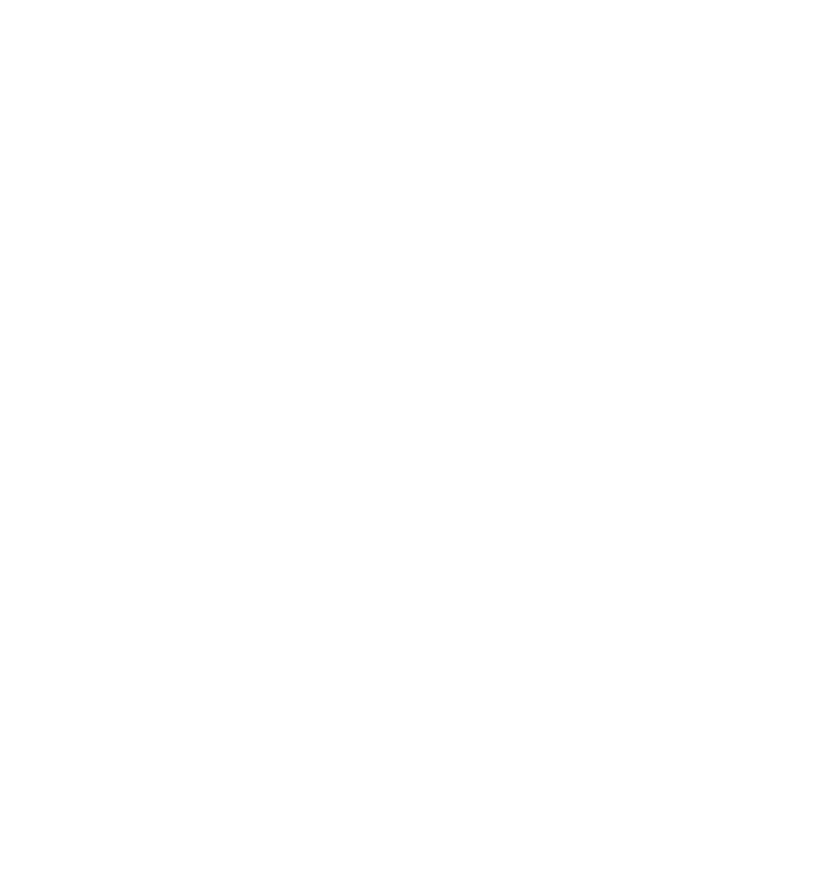
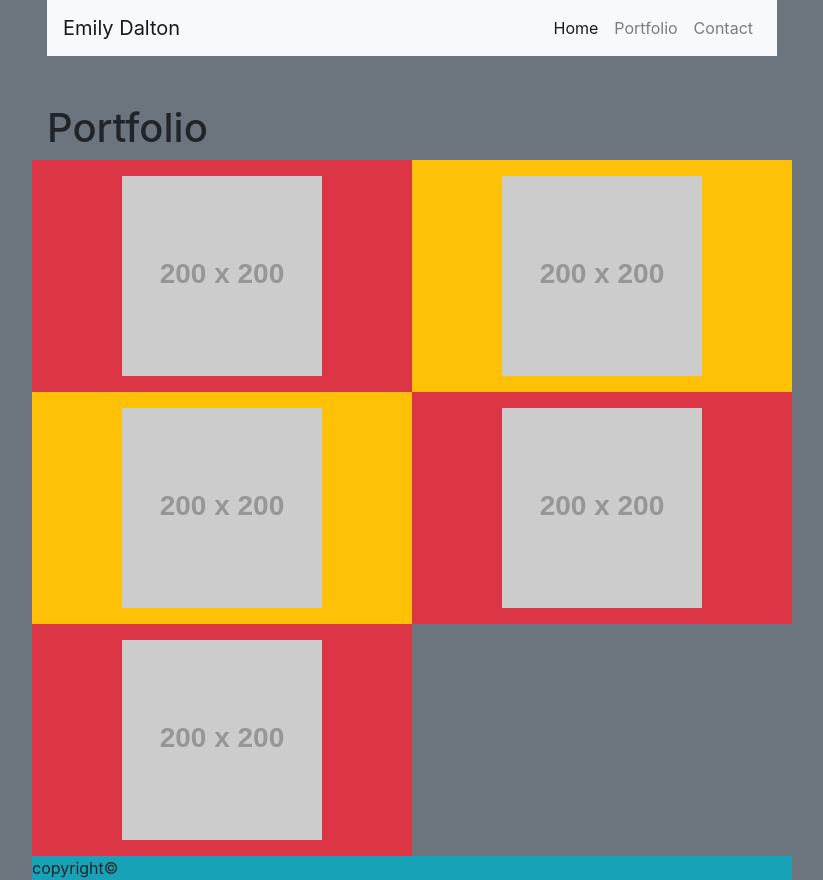
Before and after one commit to emilyedalton/Bootstrap-Portfolio, a plain HTML site: page contact.html in a window 1280 px wide. Shown: the whole page, without its empty margins (228-1051 px from the left). Before the commit the page ends 800 px from the top, so only its background shows below. Drawn offline with nearby package versions, Linux system fonts and the light colour scheme; placeholder pictures from the web are drawn by us.

Commit message:
inital layout for about me and portfolio

```diff
--- a/contact.html
+++ b/contact.html
@@ -0,0 +1,58 @@
+<!DOCTYPE html>
+<html lang="en">
+<head>
+    <meta charset="UTF-8">
+    <meta name="viewport" content="width=device-width, initial-scale=1.0">
+    <meta http-equiv="X-UA-Compatible" content="ie=edge">
+    <title>Emily Dalton</title>
+    <link rel="stylesheet" href="https://maxcdn.bootstrapcdn.com/bootstrap/4.0.0/css/bootstrap.min.css">
+</head>
+<body class = "bg-secondary">
+    <div class ="container">
+            <div class= "row">
+                    <div class= "mx-auto col-md-8">
+        <nav class="navbar navbar-expand-lg navbar-light bg-light">
+                <a class="navbar-brand" href="#">Emily Dalton</a>
+                <button class="navbar-toggler" type="button" data-toggle="collapse" data-target="#navbarSupportedContent" aria-controls="navbarSupportedContent" aria-expanded="false" aria-label="Toggle navigation">
+                  <span class="navbar-toggler-icon"></span>
+                </button>
+
+                <div class="collapse navbar-collapse" id="navbarSupportedContent">
+                        <ul class="navbar-nav ml-auto">
+                          <li class="nav-item active">
+                            <a class="nav-link" href="#">Home <span class="sr-only">(current)</span></a>
+                          </li>
+                          <li class="nav-item">
+                            <a class="nav-link" href="#">Portfolio</a>
+                          </li>
+                          <li class="nav-item">
+                            <a class="nav-link"href="#">Contact</a>
+                          </li>
+                        </ul>
+                      </div>
+                    </nav>
+                </div>
+                </div>
+                </div>
+    <div class ="container">
+        <div class= "mt-5 row">
+            <div class= "mx-auto col-md-8">
+                <div class="page-header">
+                    <h1>Portfolio</h1>
+                </div>
+
+                <div class = "row">
+                    <div class = "col-md-6 bg-danger"><img src= "https://placehold.it/200x200"class="rounded mx-auto d-block p-3"alt ="placeholder 1 "></div>
+                    <div class = "col-md-6 bg-warning"> <img src= "https://placehold.it/200x200" class ="rounded mx-auto d-block p-3"alt ="placeholder 2"></div> </div>
+                    <div class = "row">
+                            <div class = "col-md-6 bg-warning"><img src= "https://placehold.it/200x200"class="rounded mx-auto d-block p-3" alt ="placeholder 3" ></div>
+                            <div class = "col-md-6 bg-danger"> <img src= "https://placehold.it/200x200" class ="rounded mx-auto d-block p-3" alt ="placeholder 4"></div>
+                            </div>
+                            <div class = "row">
+                                <div class =" col-md-6 bg-danger"><img src= "https://placehold.it/200x200" class = "rounded mx-auto d-block p-3" alt = "placeholder 5"></div>
+                            </div>
+                            <div class ="row bg-info"> copyright© </div>
+</div>
+</div>
+</body>
+</html>
```
Also changed, not shown: index.html (+4 -4 lines).
